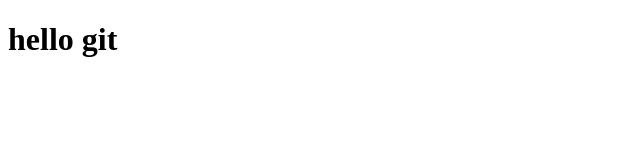
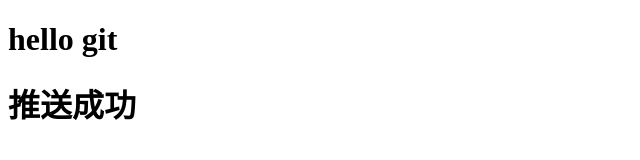
Before and after one commit to sdfdseq/first-rep, a plain HTML site: page index.html in a window 1280 px wide. Shown: the whole page, without its empty margins (0-640 px from the left). Drawn offline with Linux system fonts and the light colour scheme.

Commit message:
推送成功，继续改

```diff
--- a/index.html
+++ b/index.html
@@ -7,5 +7,6 @@
 </head>
 <body>
     <h1>hello git</h1>
+    <h1>推送成功</h1>
 </body>
 </html>
```
